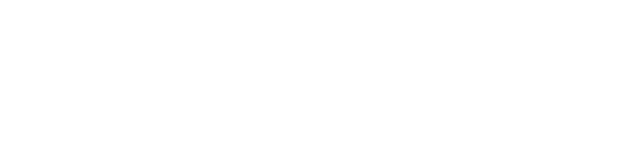
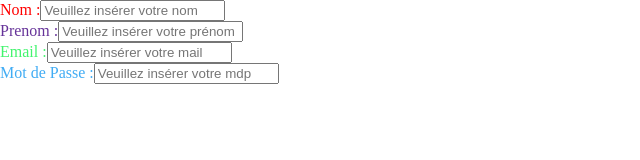
Before and after one commit to Greugreu/Andrea, a plain HTML site: page index.html in a window 1280 px wide. Shown: the whole page, without its empty margins (0-640 px from the left). Drawn offline with Linux system fonts and the light colour scheme.

Commit message:
add form and some colors

```diff
--- a/assets/css/style.css
+++ b/assets/css/style.css
@@ -0,0 +1,20 @@
+body{
+  font-size: 12px
+  font-family: arial, verdana, sans-serif;
+}
+div#nom{
+  color: red
+}
+div#prenom{
+  color: rebeccapurple
+}
+div#mail{
+  color: #42f46e
+}
+div#password{
+  color: rgb(65, 172, 244)
+}
+body label input{
+  display: inline-block;
+  width: 19%
+}
--- a/index.html
+++ b/index.html
@@ -9,6 +9,18 @@
     <title>Andrea</title>
   </head>
   <body>
-
+    <form id=formulaire>
+      <div id="nom">
+        <label for="nom">Nom :</label><input type="text" name="nom" placeholder="Veuillez insérer votre nom">
+      </div>
+      <div id=prenom>
+        <label for="prenom">Prenom :</label><input type="text" name="prenom" placeholder="Veuillez insérer votre prénom">
+      </div>
+      <div id=mail>
+        <label for="mail">Email :</label><input type="email" name="mail" placeholder="Veuillez insérer votre mail">
+      </div>
+      <div id="password">
+        <label for="password">Mot de Passe :</label><input type="password" name="password" placeholder="Veuillez insérer votre mdp">
+      </div>
   </body>
 </html>
```
